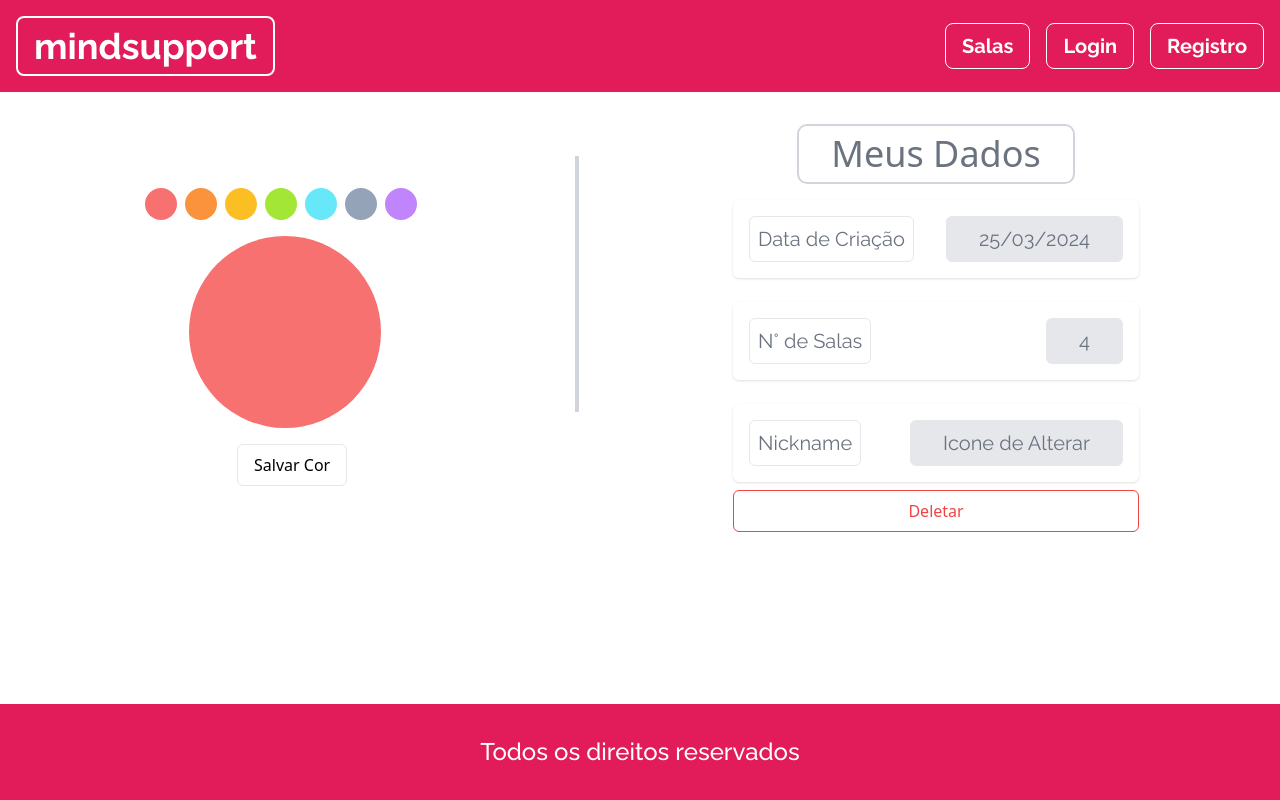
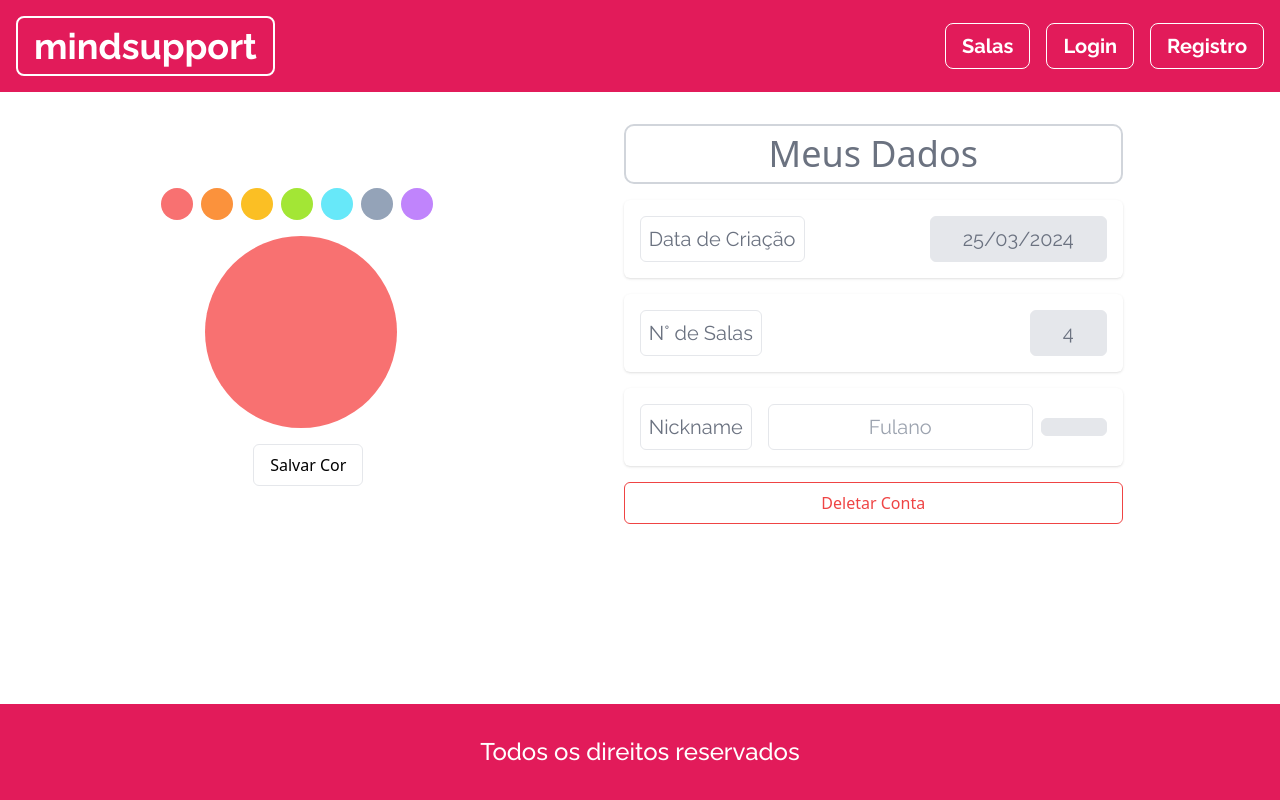
Before and after one commit to pmas98/mindsupport-front, a React (Create React App) app: page /profile in a window 1280 px wide. Built offline with nearby package versions, Linux system fonts and the light colour scheme.

Commit message:
feat: Add delete account button to profile page

```diff
--- a/src/Profile/Profile.js
+++ b/src/Profile/Profile.js
@@ -1,6 +1,7 @@
 import React from "react";
 import Navbar from "../components/navbar";
 import ColorPicker from "../components/colorSlider";
+import DeleteAccountButton from "../components/deleteAccountButton";
 
 const Profile = () => {
   return (
@@ -11,58 +12,60 @@ const Profile = () => {
         <div className="flex flex-col items-center mb-8 mt-16 md:mb-0">
           <ColorPicker />
         </div>
-        <div className="mt-8 h-[20vw] border-2 border-gray-300"></div>
         {/* Right Side */}
-        <div className="flex flex-col items-center items-start justify-center">
-          <div className="align-center justify-center bg-white border-2 border-gray-300 rounded-[10px] px-8 py-2">
-            <h2 className="text-4xl fontPrimary-bold text-gray-500">
+        <div className="flex flex-col items-center justify-center">
+          <div className="align-center justify-center bg-white border-2 border-gray-300 rounded-[10px] px-4 py-2 w-full">
+            <h2 className="text-xl md:text-4xl fontPrimary-bold text-gray-500 text-center">
               Meus Dados
             </h2>
           </div>
 
-          <div className="flex flex-col gap-2">
-            <div className="flex justify-between flex-row mt-4 bg-white p-4 rounded-md shadow">
-              <div className="bg-white border border-gray-200 rounded-md px-4 py-1 sm:px-2 sm:py-2  mr-8">
+          <div className="flex flex-col gap-4 w-full mt-4">
+            <div className="flex flex-col md:flex-row justify-between bg-white p-4 rounded-md shadow">
+              <div className="bg-white border border-gray-200 rounded-md px-4 py-1 sm:px-2 sm:py-2">
                 <p className="font-primaryRegular text-sm sm:text-lg md:text-[20px] text-gray-500">
                   Data de Criação
                 </p>
               </div>
-
-              <div className="bg-gray-200 border border-gray-200 rounded-md px-4 py-1 sm:px-8 sm:py-2">
+              <div className="bg-gray-200 border border-gray-200 rounded-md px-4 py-1 sm:px-8 sm:py-2 mt-2 md:mt-0">
                 <p className="font-primaryRegular text-sm sm:text-lg md:text-[20px] text-gray-500">
                   25/03/2024
                 </p>
               </div>
             </div>
-            <div className="flex justify-between flex-row mt-4 bg-white p-4 rounded-md shadow">
-              <div className="bg-white border border-gray-200 rounded-md px-4 py-1 sm:px-2 sm:py-2  mr-8">
+
+            <div className="flex flex-col md:flex-row justify-between bg-white p-4 rounded-md shadow">
+              <div className="bg-white border border-gray-200 rounded-md px-4 py-1 sm:px-2 sm:py-2">
                 <p className="font-primaryRegular text-sm sm:text-lg md:text-[20px] text-gray-500">
                   N° de Salas
                 </p>
               </div>
-
-              <div className="bg-gray-200 border border-gray-200 rounded-md px-4 py-1 sm:px-8 sm:py-2">
+              <div className="bg-gray-200 border border-gray-200 rounded-md px-4 py-1 sm:px-8 sm:py-2 mt-2 md:mt-0">
                 <p className="font-primaryRegular text-sm sm:text-lg md:text-[20px] text-gray-500">
                   4
                 </p>
               </div>
             </div>
-            <div className="flex justify-between flex-row mt-4 bg-white p-4 rounded-md shadow">
-              <div className="bg-white border border-gray-200 rounded-md px-4 py-1 sm:px-2 sm:py-2  mr-8">
-                <p className="font-primaryRegular text-sm sm:text-lg md:text-[20px] text-gray-500">
-                  Nickname
-                </p>
-              </div>
-
-              <div className="bg-gray-200 border border-gray-200 rounded-md px-4 py-1 sm:px-8 sm:py-2">
-                <p className="font-primaryRegular text-sm sm:text-lg md:text-[20px] text-gray-500">
-                  Icone de Alterar
-                </p>
+            <div className="flex flex-col md:flex-row justify-between bg-white p-4 rounded-md shadow">
+              <div className="flex items-center mt-2 md:mt-0 md:flex-grow">
+                <div className="bg-white border border-gray-200 rounded-md px-4 py-1 sm:px-2 sm:py-2 md:mr-4 xs:mr-4 mr-2">
+                  <p className="font-primaryRegular text-sm sm:text-lg md:text-[20px] text-gray-500">
+                    Nickname
+                  </p>
+                </div>
+                <div className="bg-white border border-gray-200 rounded-md px-4 py-1 sm:px-2 sm:py-2 mr-2 flex items-center justify-center  w-full">
+                  <input
+                    type="text"
+                    className="font-primaryRegular text-sm sm:text-lg md:text-[20px] text-gray-500 text-center"
+                    placeholder="Fulano"
+                  />
+                </div>
+                <button className="bg-gray-200 border border-gray-200 rounded-md px-4 py-1 sm:px-8 sm:py-2">
+                  <i className="fa-solid fa-check"></i>
+                </button>
               </div>
             </div>
-            <button className="bg-white text-red-500 border border-red-500 rounded-md px-4 py-2 fontPrimary-bold">
-              Deletar
-            </button>
+            <DeleteAccountButton />
           </div>
         </div>
       </div>
--- /dev/null
+++ b/src/components/deleteAccountButton.js
@@ -0,0 +1,55 @@
+import React, { useState } from 'react';
+
+const DeleteAccountButton = () => {
+  const [showModal, setShowModal] = useState(false);
+
+  const handleDeleteClick = () => {
+    setShowModal(true);
+  };
+
+  const handleCancel = () => {
+    setShowModal(false);
+  };
+
+  const handleConfirm = () => {
+    // Perform the account deletion logic here
+    console.log('Account deleted');
+    setShowModal(false);
+  };
+
+  return (
+    <>
+      <button
+        className="bg-white text-red-500 border border-red-500 rounded-md px-4 py-2 fontPrimary-bold sm:mb-2"
+        onClick={handleDeleteClick}
+      >
+        Deletar Conta
+      </button>
+
+      {showModal && (
+        <div className="fixed inset-0 z-50 flex items-center justify-center bg-black bg-opacity-50">
+          <div className="bg-white rounded-lg p-6">
+            <h2 className="text-lg font-bold mb-4">Confirmar exclusão de conta</h2>
+            <p className="mb-4">Tem certeza de que deseja excluir sua conta?</p>
+            <div className="flex justify-end">
+              <button
+                className="bg-gray-300 text-gray-700 rounded-md px-4 py-2 mr-2"
+                onClick={handleCancel}
+              >
+                Cancelar
+              </button>
+              <button
+                className="bg-red-500 text-white rounded-md px-4 py-2"
+                onClick={handleConfirm}
+              >
+                Confirmar
+              </button>
+            </div>
+          </div>
+        </div>
+      )}
+    </>
+  );
+}
+
+export default DeleteAccountButton;
```
